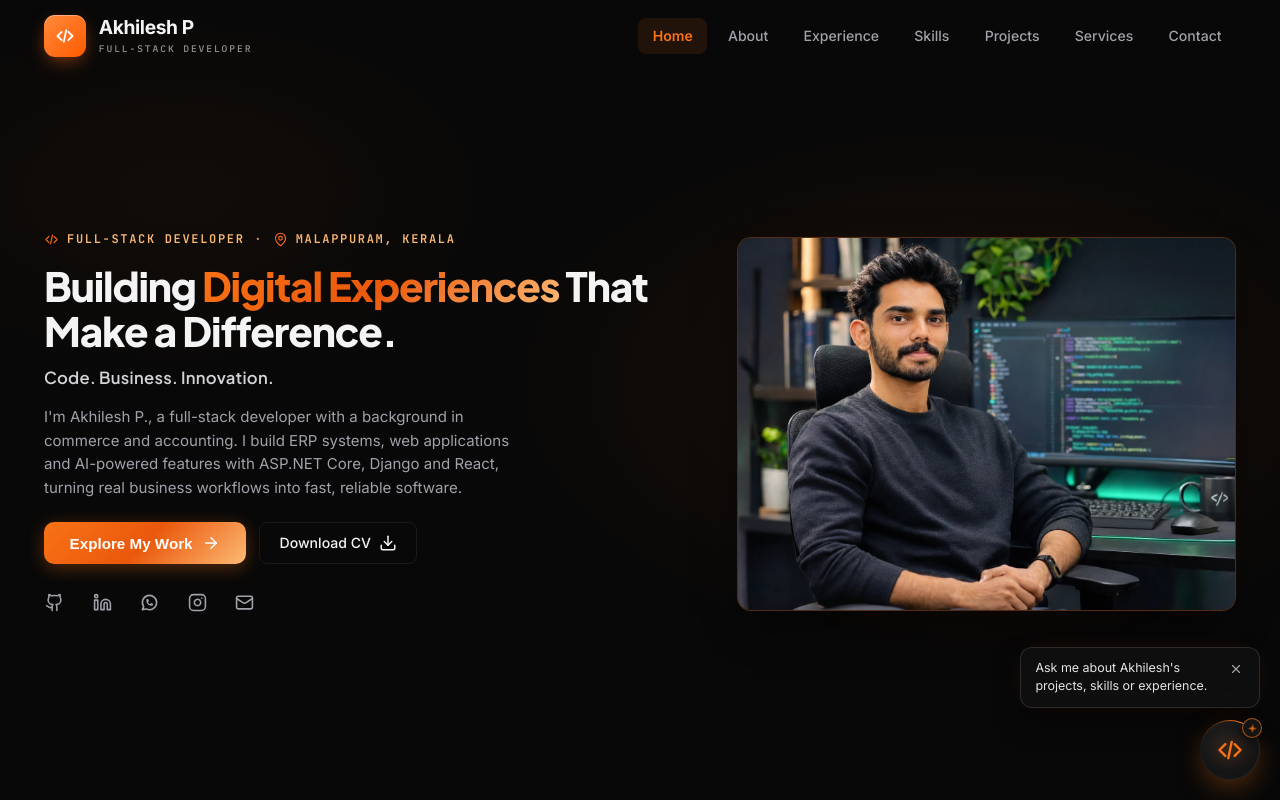
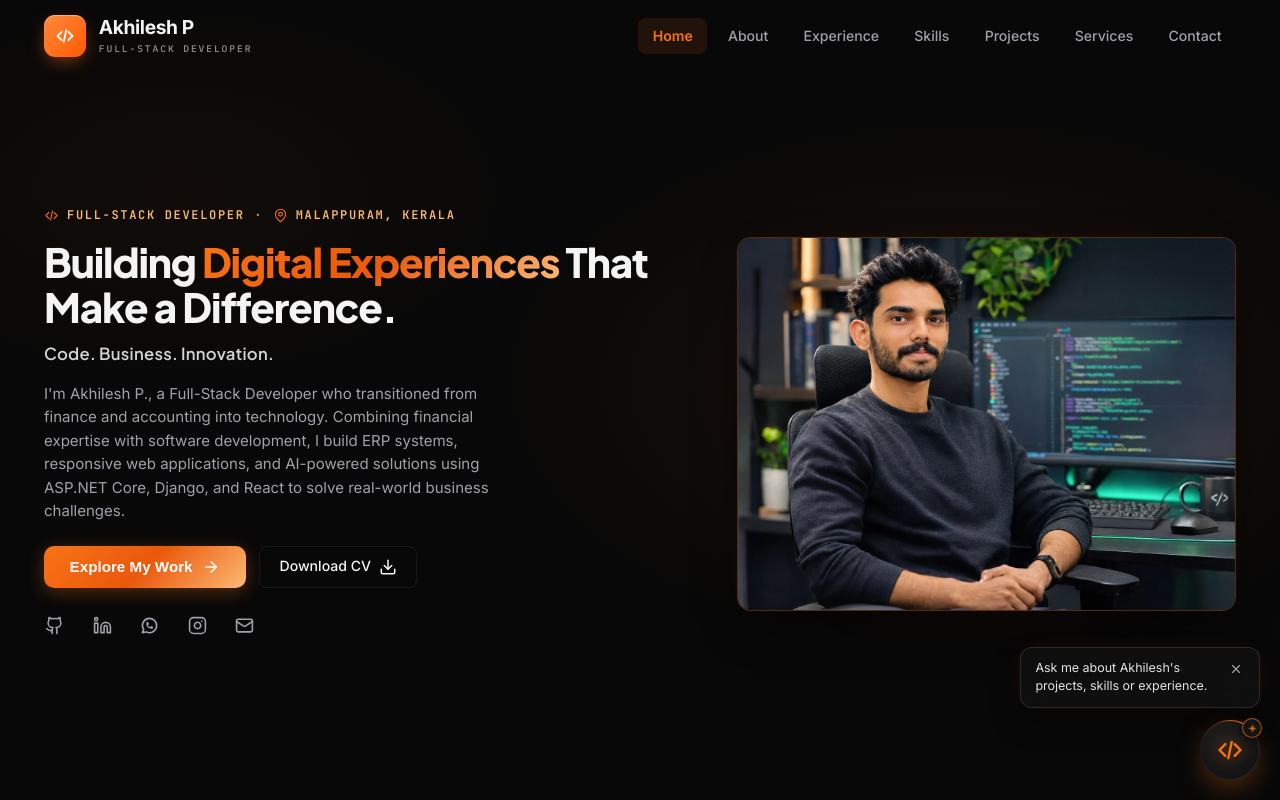
Before and after one commit to Akhilesh-4753/portfolio, a React (Vite) app: page / in a window 1280 px wide. Shown: the top 800 px of the page. Built offline with nearby package versions, Linux system fonts and the light colour scheme.

Commit message:
add Hero section component for home page

```diff
--- a/src/sections/Home/Hero.jsx
+++ b/src/sections/Home/Hero.jsx
@@ -93,7 +93,7 @@ export const Hero = () => {
 
             <FadeIn direction="up" delay={0.18} distance={14} duration={0.45} immediate={true}>
               <p className="hero-description">
-                I'm Akhilesh P., a full-stack developer with a background in commerce and accounting. I build ERP systems, web applications and AI-powered features with ASP.NET Core, Django and React, turning real business workflows into fast, reliable software.
+                I'm Akhilesh P., a Full-Stack Developer who transitioned from finance and accounting into technology. Combining financial expertise with software development, I build ERP systems, responsive web applications, and AI-powered solutions using ASP.NET Core, Django, and React to solve real-world business challenges.
               </p>
             </FadeIn>
 
```
